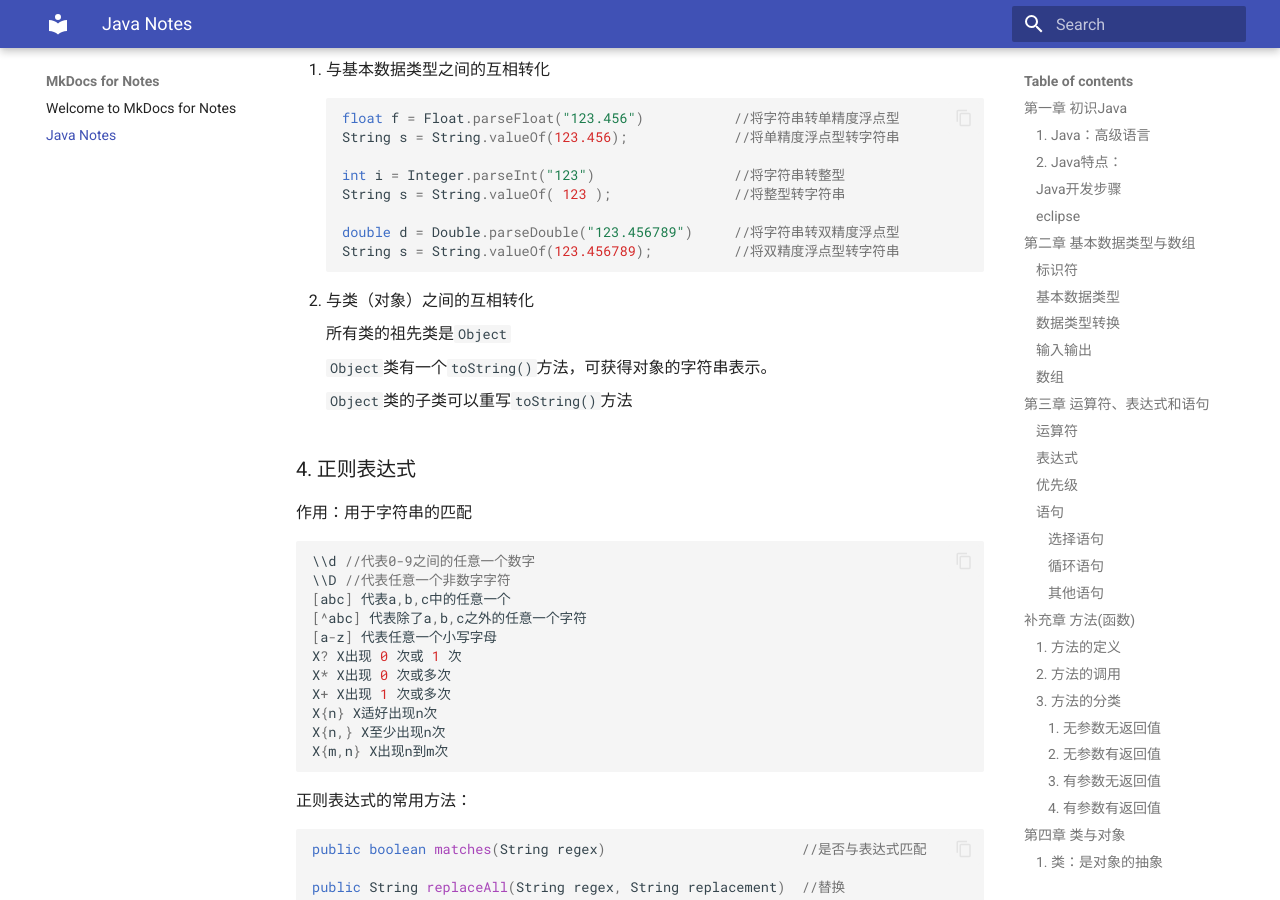
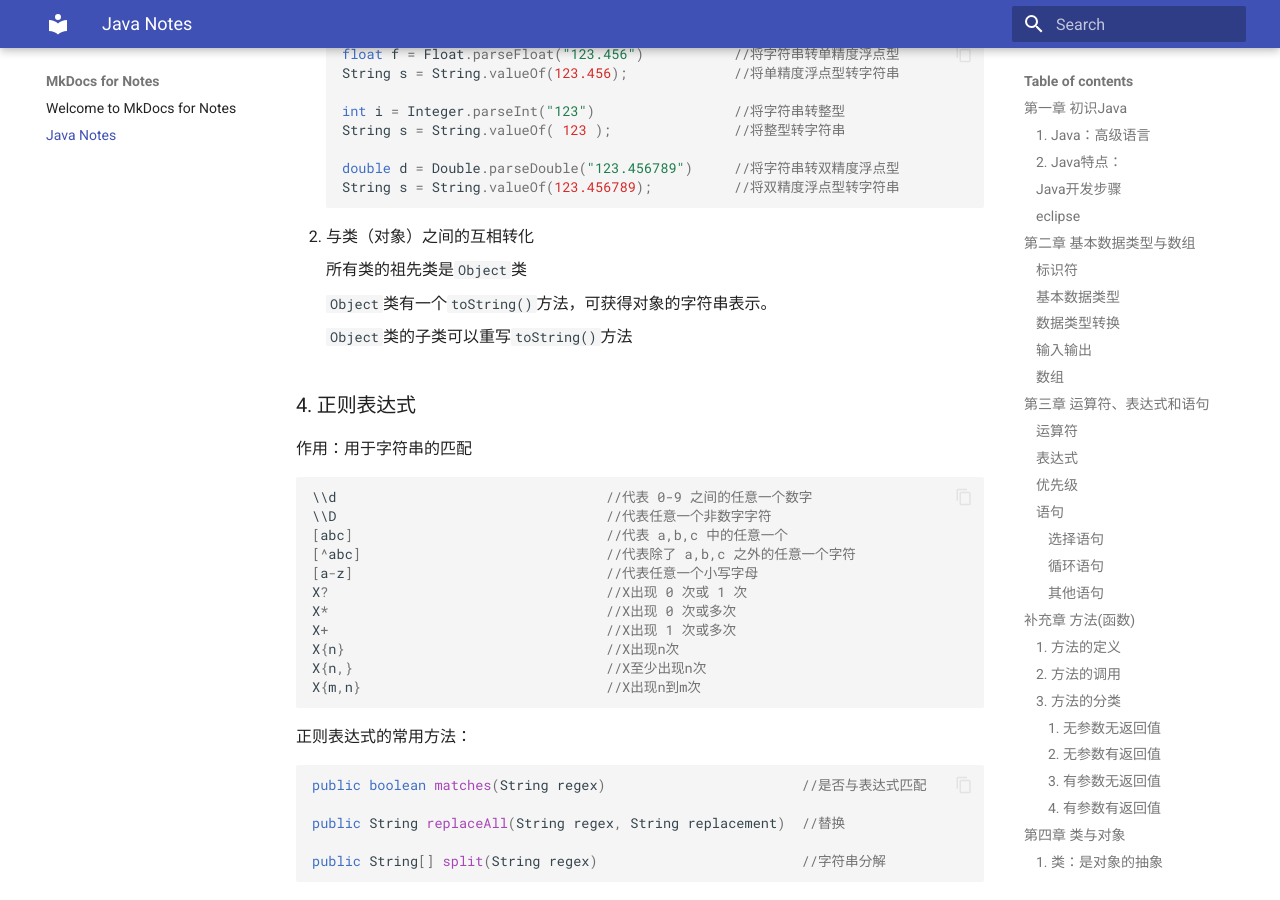
Before and after one commit to typhoooon/mknotes, an MkDocs documentation site: the page built from docs/Java.md, in a window 1280 px wide and 900 px high, scrolled down 21475 px. Built offline with MkDocs 1.6.1 and Material for MkDocs 9.7.7, drawn with Linux system fonts in a browser that asks for light colours; some of the changed text lies outside the part shown.

Commit message:
Adjust Java

````diff
--- a/docs/Java.md
+++ b/docs/Java.md
@@ -104,26 +104,26 @@
 ### 数据类型转换
 1. 大小比较
 
-char < int < float < double
+    char < int < float < double
 
-2 <  4 < 4 < 8
+    2 < 4 < 4 < 8
 
 2. 自动类型转化
 
-从低精度到高精度转，最小只能只能转到`int`
+    从低精度到高精度转，最小只能只能转到`int`
 
 3. 强制类型转化
 
-从高精度到低精度转：类型 变量 = （类型）转化的数或变量
+    从高精度到低精度转：类型 变量 = （类型）转化的数或变量
 
-小->大，自动类型转换
+    小->大，自动类型转换
 
-大->小，强制类型转换
+    大->小，强制类型转换
 
 ```java
 int a = (int) 3.14;
 
-float f=1.22f//f是强制类型转换
+float f=1.22f           //f是强制类型转换
 float f=(float)1.22
 ```
 
@@ -131,9 +131,9 @@
 ```java
 //可以用+拼接变量和字符串
 System.out.print()
-System.out.println() //自带换行
+System.out.println()    //自带换行
 
-System.out.printf()//和C语言的printf一样的
+System.out.printf()     //和C语言的printf一样的
 ```
 
 ```java
@@ -202,17 +202,17 @@
 1. `if`语句（单分支选择结构）
 ```java
 if(表达式){
-    语句; //若表达式成立（表达式为true），则执行语句
+    语句;       //若表达式成立（表达式为true），则执行语句
 }
 ```
 
 2. `if`-`else`语句（双分支选择结构）
 ```java
 if(表达式){
-    语句 1 ; //若表达式成立（表达式为true），则执行语句 1
+    语句 1 ;        //若表达式成立（表达式为true），则执行语句 1
 }
 else{
-    语句 2 ; //若不成立，则执行语句 2
+    语句 2 ;        //若不成立，则执行语句 2
 }
 ```
 
@@ -220,17 +220,17 @@
 
 ```java
 if(表达式 1 ){
-    语句 1 ; //若表达式 1 成立（表达式为true），则执行语句 1
+    语句 1 ;        //若表达式 1 成立（表达式为true），则执行语句 1
 }
 else if(表达式 2 ){
-    语句 2 ; //若表达式 2 成立（表达式为true），则执行语句 2
+    语句 2 ;        //若表达式 2 成立（表达式为true），则执行语句 2
 }
 else if(表达式 3 ){
-    语句 3 ; //若表达式 3 成立（表达式为true），则执行语句 3
+    语句 3 ;        //若表达式 3 成立（表达式为true），则执行语句 3
 }
 ......
 else{
-    语句n; //若不成立，则执行语句n
+    语句n;          //若不成立，则执行语句n
 }
 ```
 
@@ -251,14 +251,14 @@
 1. while语句（当型循环）
 ```java
 while(表达式){
-    语句;  //若表达式成立（表达式为true），则进入循环，执行语句
+    语句;           //若表达式成立（表达式为true），则进入循环，执行语句
 }
 ```
 
 2. do while语句（直到型循环）
 ```java
 do{
-    语句； //先执行语句，再判断表达式是否成立，若表达式成立,则进入循环
+    语句；          //先执行语句，再判断表达式是否成立，若表达式成立,则进入循环
 }while(表达式);
 ```
 
@@ -266,7 +266,7 @@
 ```java
 for(表达式 1 ; 表达式 2 ; 表达式 3 ){
 //表达式 1 ：循环的起点；表达式 2 ：循环的终点； 表达 式 3 ：循环的过程
-    语句 4 ; //执行过程：1243243243243243.....
+    语句 4 ;        //执行过程：1243243243243243.....
 }
 ```
 
@@ -358,8 +358,8 @@
 }
 
 class Circle{
-    double radius;  //成员变量
-    double getArea(){  //成员方法
+    double radius;          //成员变量
+    double getArea(){       //成员方法
         return 3.14 * radius * radius;
     }
 }
@@ -440,7 +440,7 @@
  （如果要自定义构造方法，那就把默认构造方法要一起加上去）
 ```java
 class Circle{
-    double radius;  //成员变量
+    double radius;  //成员变量
 
     //默认构造方法
     Circle(){ }
@@ -467,13 +467,13 @@
 
 1. 声明对象
 
-`Circle cc; `
+    `Circle cc; `
 
 2. 为声明的对象分配内存
 
-`cc = new Circle();`
+    `cc = new Circle();`
 
-**重点： cc (对象)是一个引用**
+    **重点： cc (对象)是一个引用**
 
 3. 对象的实体
 
@@ -604,7 +604,7 @@
 
     子类的成员方法和父类的成员方法名字一样，参数的个数和参数类型也都一样
 
-    **重点：方法的覆盖也被称为方法重写（`override`）**
+    重点：方法的覆盖也被称为**方法重写（`override`）**
 
 ### 4. super关键字
 
@@ -650,7 +650,7 @@
 
 ### 7. 上转型对象
 
-* 示例
+* 示例：
 
     父类：Parent
 
@@ -661,7 +661,7 @@
 Parent p = c; //子类的对象赋值给父类的变量
 ```
 
-p就被称为上转型对象
+`p`就被称为上转型对象
 
 * 上转型对象的特点：
 
@@ -977,7 +977,7 @@
 
 * 自定义的异常类
 
-原因：程序在遇到某些特殊的业务逻辑时，能够抛出异常，这样可以统一异常处理流程
+    原因：程序在遇到某些特殊的业务逻辑时，能够抛出异常，这样可以统一异常处理流程
 
 编写流程：
 
@@ -1046,7 +1046,7 @@
 
 2. 与类（对象）之间的互相转化
 
-    所有类的祖先类是`Object`
+    所有类的祖先类是`Object`类
 
     `Object`类有一个`toString()`方法，可获得对象的字符串表示。
 
@@ -1057,17 +1057,17 @@
 作用：用于字符串的匹配
 
 ```java
-\\d //代表0-9之间的任意一个数字
-\\D //代表任意一个非数字字符
-[abc] 代表a,b,c中的任意一个
-[^abc] 代表除了a,b,c之外的任意一个字符
-[a-z] 代表任意一个小写字母
-X? X出现 0 次或 1 次
-X* X出现 0 次或多次
-X+ X出现 1 次或多次
-X{n} X适好出现n次
-X{n,} X至少出现n次
-X{m,n} X出现n到m次
+\\d                                 //代表 0-9 之间的任意一个数字
+\\D                                 //代表任意一个非数字字符
+[abc]                               //代表 a,b,c 中的任意一个
+[^abc]                              //代表除了 a,b,c 之外的任意一个字符
+[a-z]                               //代表任意一个小写字母
+X?                                  //X出现 0 次或 1 次
+X*                                  //X出现 0 次或多次
+X+                                  //X出现 1 次或多次
+X{n}                                //X出现n次
+X{n,}                               //X至少出现n次
+X{m,n}                              //X出现n到m次
 ```
 
 正则表达式的常用方法：
@@ -1201,9 +1201,9 @@
 * 成员方法：字符写入
 
 ```java
-public void newLine()       //写缓冲字符流输出换行符
-public void write(String s) //写缓冲字符流输出字符串s
-public void flush()         //把已写入流中的数据更新到文件中
+public void newLine()           //写缓冲字符流输出换行符
+public void write(String s)     //写缓冲字符流输出字符串s
+public void flush()             //把已写入流中的数据更新到文件中
 ```
 
 ### 5. 文件字节流
@@ -1236,7 +1236,8 @@
 * 成员方法：字节写入
 
 ```java
-public void write(byte c)                               //把单个字节写到 输出流中
-Public void write(byte[] buffer)                        //把字节数组写到 输出流中
-public void write(byte[] buffer, int offset, int count) //功能：把字节数 组buffer中，下标从offset开始的count个字节写入流中
+public void write(byte c)                           //把单个字节写到 输出流中
+Public void write(byte[] buffer)                    //把字节数组写到 输出流中
+public void write(byte[] buffer, int offset, int count)
+//功能：把字节数 组buffer中，下标从offset开始的count个字节写入流中
 ```
````
